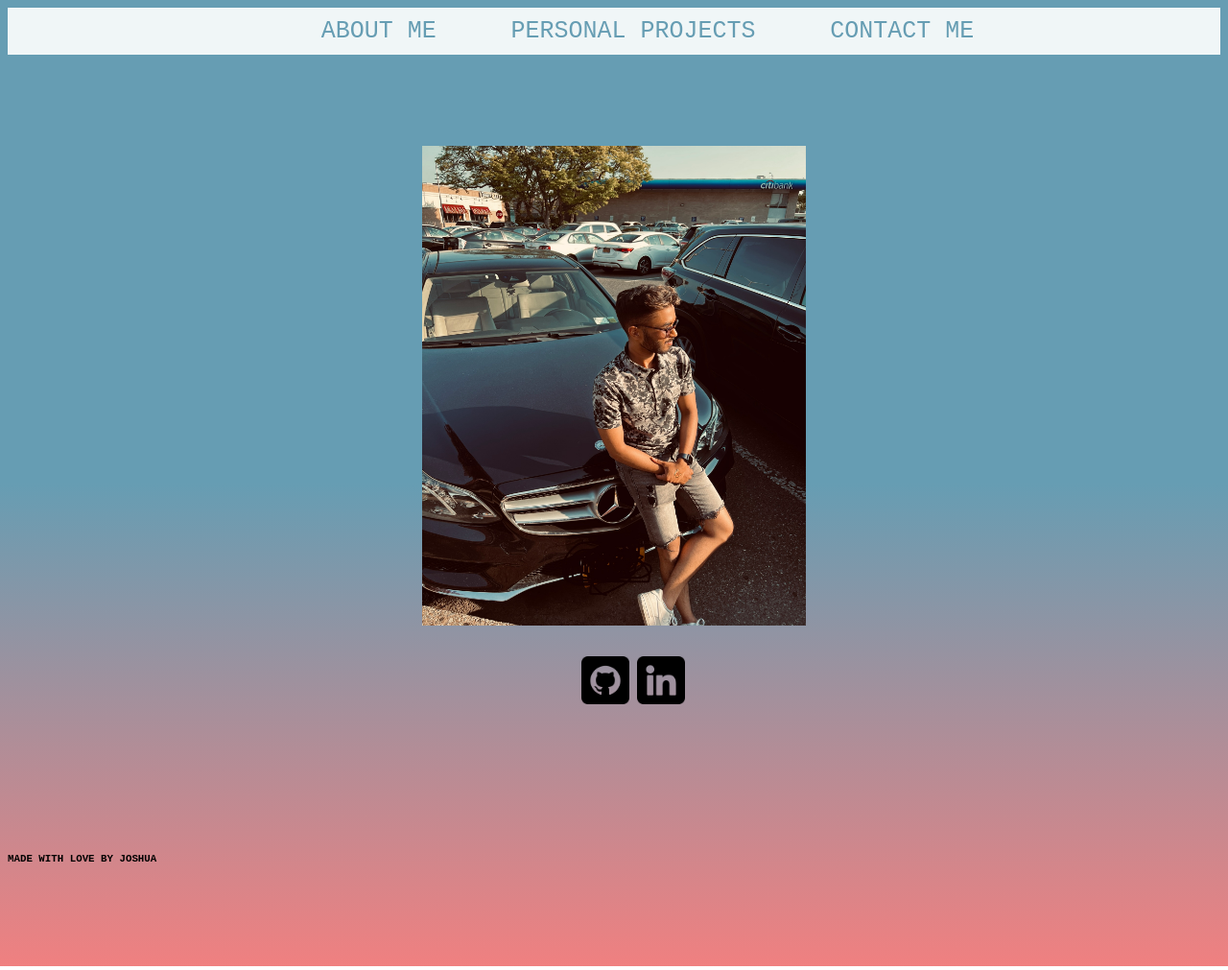
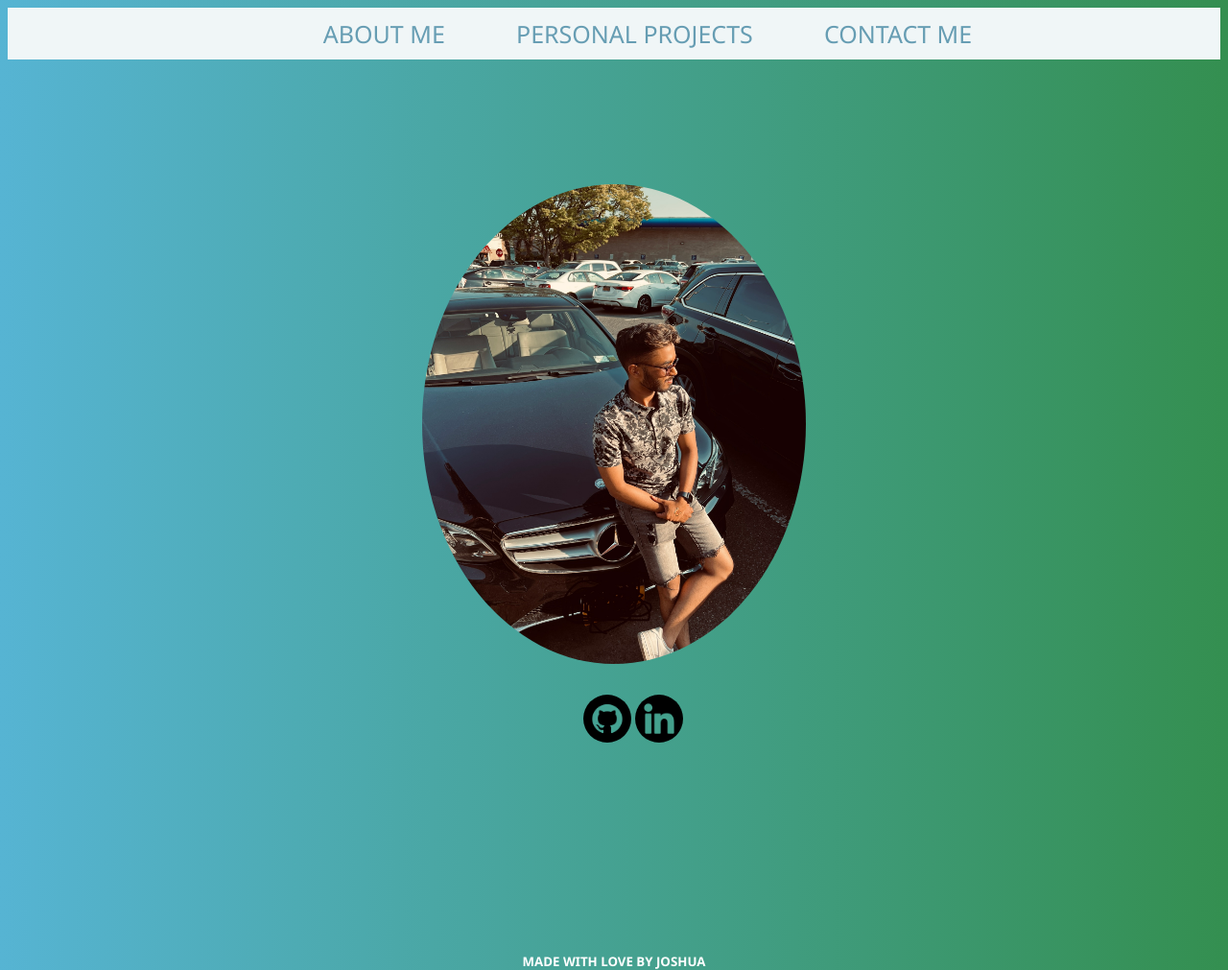
Before and after one commit to J00shs/Portfolio-Website-V2, a plain HTML site: page index.html in a window 1280 px wide. Shown: the whole page at 96% size. Drawn offline with Linux system fonts and the light colour scheme.

Commit message:
Added gradient background

```diff
--- a/style.css
+++ b/style.css
@@ -3,9 +3,12 @@ Classes use the [.]
 #669DB3FF,60%,white, lightcoral 40%
 */
 body{
-    height: 991px;
-    background: linear-gradient(#669DB3FF 50%,lightcoral 100%);
-    font-family: monospace;
+    height: 100px;
+    background: black;
+    font-family: 'Segoe UI', Tahoma, Geneva, Verdana, sans-serif;
+    background: #348F50;  /* fallback for old browsers */
+    background: -webkit-linear-gradient(to right, #56B4D3, #348F50);  /* Chrome 10-25, Safari 5.1-6 */
+    background: linear-gradient(to right, #56B4D3, #348F50); /* W3C, IE 10+/ Edge, Firefox 16+, Chrome 26+, Opera 12+, Safari 7+ */
 
 }
 
@@ -74,14 +77,19 @@ nav a:hover::before{
     margin: 20px;
 }
 
-section img{
+div img{
     text-align: center;
     position: relative;
+    width: 400px;
     border-radius: 50%;
-    overflow: hidden;
 }
 
 .socialLinks{
     text-align: center;
     margin: 10px;
 }
+
+.text_content{
+    text-align: center;
+    color: white;
+}
```
